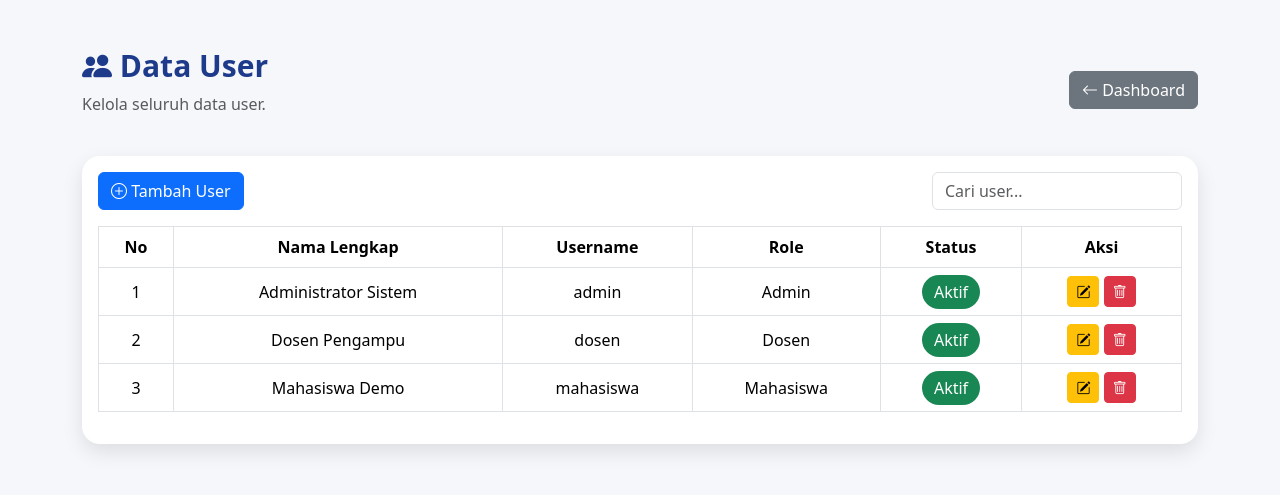
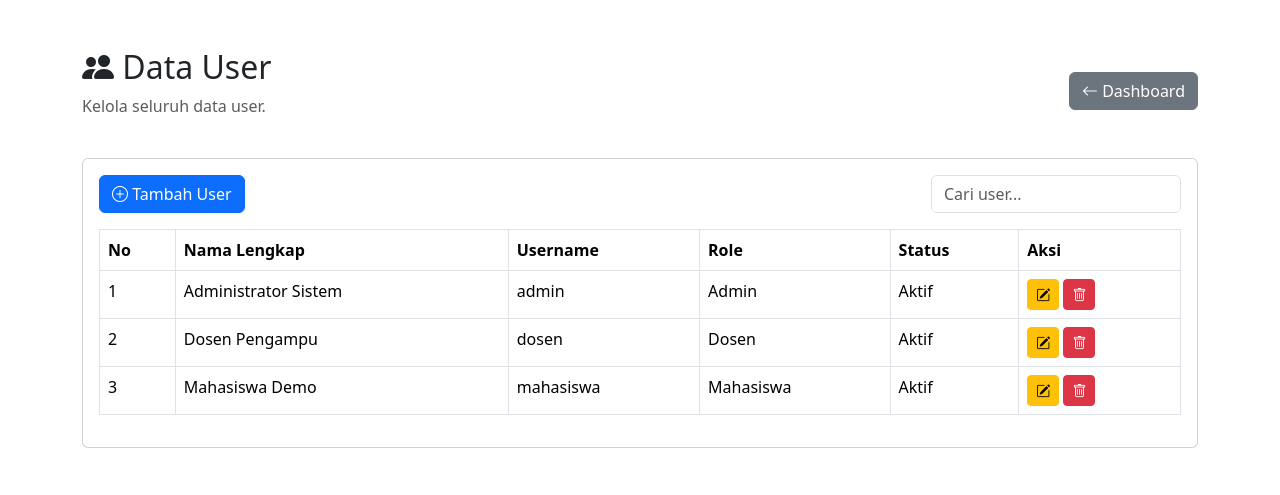
Before and after one commit to Abdel1705/web-tugas-mahasiswa-UAS, a PHP site: page /user.php in a window 1280 px wide. Shown: the top 495 px of the page. Run offline with PHP 8.4, Linux system fonts and the light colour scheme; data comes from the database, SQL or seed files in the repository.

Commit message:
menghapus css

```diff
--- a/user.php
+++ b/user.php
@@ -15,39 +15,7 @@
 <link rel="stylesheet" href="https://cdn.jsdelivr.net/npm/bootstrap-icons@1.11.3/font/bootstrap-icons.min.css">
 
 <style>
-body{
-    background:#f5f7fb;
-}
 
-.page-title{
-    font-size:30px;
-    font-weight:bold;
-    color:#1e3a8a;
-}
-
-.card{
-    border:none;
-    border-radius:18px;
-    box-shadow:0 8px 20px rgba(0,0,0,.1);
-}
-
-.table thead{
-    background:#2563eb;
-    color:#fff;
-}
-
-.table th,
-.table td{
-    text-align:center;
-    vertical-align:middle;
-}
-
-.badge-status{
-    background:#198754;
-    color:#fff;
-    padding:6px 12px;
-    border-radius:20px;
-}
 </style>
 
 </head>
```
